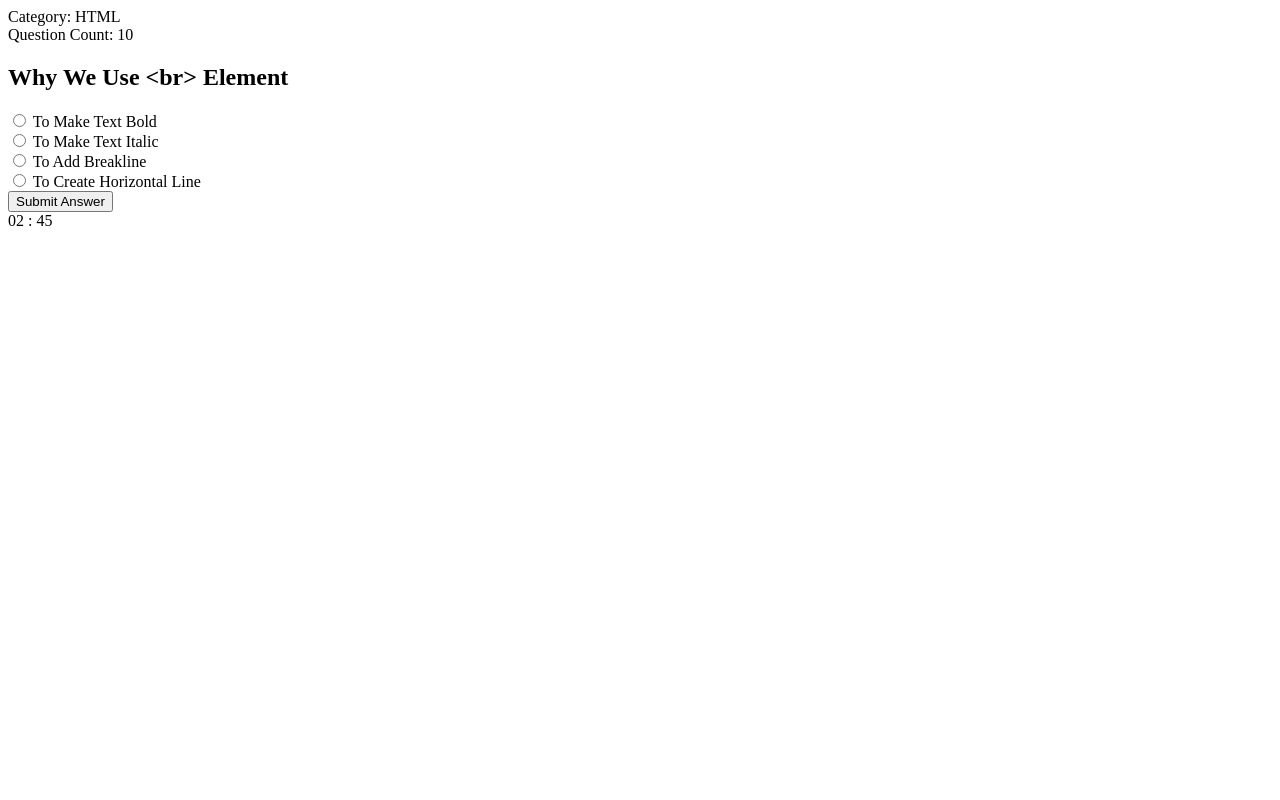
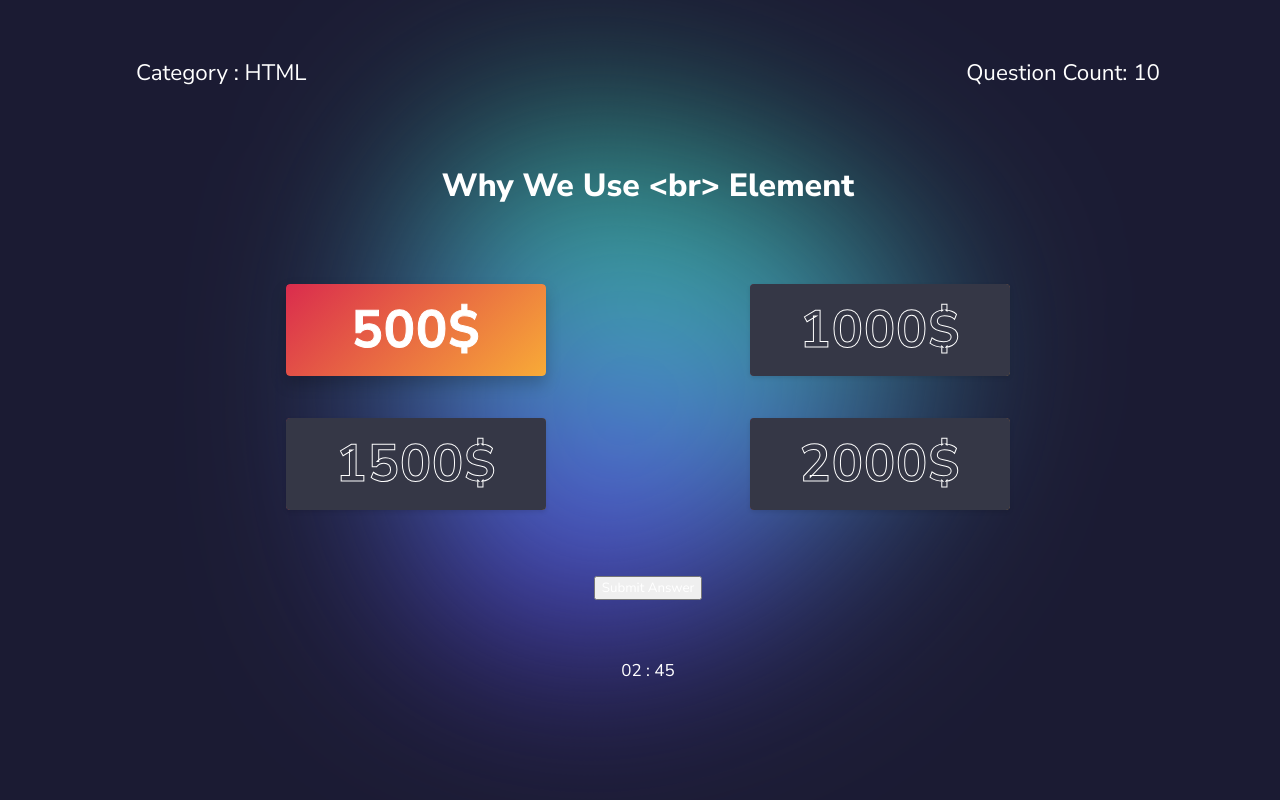
Before and after one commit to ismailaib/html-quiz, a plain HTML site: page index.html in a window 1280 px wide. Drawn offline with Linux system fonts and the light colour scheme.

Commit message:
add code

```diff
--- a/assets/css/style.css
+++ b/assets/css/style.css
@@ -0,0 +1,319 @@
+@import url('https://fonts.googleapis.com/css?family=Poppins:100,100i,200,200i,300,300i,400,400i,500,500i,600,600i,700,700i,800,800i,900,900i&subset=devanagari,latin-ext');
+@import url('https://fonts.googleapis.com/css2?family=Nunito+Sans:wght@300;400;600;700;800&display=swap');
+*{
+    font-family:'Nunito Sans', sans-serif;
+    color: #fff;
+}
+body {
+    width: 100%;
+	background: var(--dark-blue);
+    font-family: 'Poppins', sans-serif;
+	font-size: 17px;
+	line-height: 30px;
+	-webkit-transition: all 300ms linear;
+	transition: all 300ms linear;
+}
+@keyframes rotate {
+    0% {
+      transform: rotate(0deg);
+    }
+    100% {
+      transform: rotate(360deg);
+    }
+  }
+  .gradient {
+    position: absolute;
+    --size: 250px;
+    --speed: 50s;
+    --easing: cubic-bezier(0.8, 0.2, 0.2, 0.8);
+    width: var(--size);
+    height: var(--size);
+    filter: blur(calc(var(--size) / 5));
+    background-image: linear-gradient(rgba(55, 235, 169, 0.85), #5b37eb);
+    animation: rotate var(--speed) var(--easing) alternate infinite;
+    border-radius: 30% 70% 70% 30%/30% 30% 70% 70%;
+    z-index: -999;
+  }
+
+  @media (min-width: 720px) {
+    .gradient {
+      --size: 500px;
+    }
+  }
+  body {
+    background-color: rgb(27, 27, 51);
+    position: absolute;
+    inset: 0;
+    display: flex;
+    place-content: center;
+    align-items: center;
+    overflow: hidden;
+  }
+
+  /* This is just to transition when you change the viewport size. */
+  * {
+    transition: all 0.25s ease-out;
+  }
+:root{
+    --h1-size :2rem;
+    --h2-size :1.4rem;
+    --h3-size :1.2rem;
+    --p-size  :0.9rem;
+    --white: #ffffff;
+	--light: #f0eff3;
+	--black: #000000;
+	--dark-blue: #1f2029;
+	--dark-light: #353746;
+	--red: #da2c4d;
+	--yellow: #f8ab37;
+	--grey: #ecedf3;
+}
+.quiz-app {
+    display: flex;
+    flex-direction: column;
+    align-items: center;
+    width: 100%;
+    height: 100vh;
+    justify-content: center;
+    align-content: center;
+    gap: 7%;
+}
+.quiz-info {
+    display: flex;
+    justify-content: space-between;
+    align-items: center;
+    flex-direction: row;
+    width: 80%;
+    font-size: var(--h2-size);
+}
+.quiz-area h2{
+    font-size: var(--h1-size);
+    font-weight: 800;
+}
+.answer-area {
+    display: grid;
+    justify-items: center;
+    grid-template-columns: 1fr 1fr;
+    width: 70%;
+    gap: 2rem;
+}
+.answer-area .answer{
+    font-size: var(--h2-size);
+    font-weight: 600;
+    -webkit-user-select: none;
+  -moz-user-select: none;
+  -ms-user-select: none;
+  user-select: none;
+}
+
+
+
+:root {
+
+}
+
+/* #Primary
+================================================== */
+
+body{
+
+}
+p{
+    font-family: 'Poppins', sans-serif;
+	font-size: 17px;
+	line-height: 30px;
+	color: var(--white);
+	letter-spacing: 1px;
+	font-weight: 500;
+	-webkit-transition: all 300ms linear;
+	transition: all 300ms linear;
+}
+::selection {
+	color: var(--white);
+	background-color: var(--black);
+}
+::-moz-selection {
+	color: var(--white);
+	background-color: var(--black);
+}
+mark{
+	color: var(--white);
+	background-color: var(--black);
+}
+.section {
+    position: relative;
+	width: 100%;
+	display: block;
+	text-align: center;
+	margin: 0 auto;
+}
+.over-hide {
+    overflow: hidden;
+}
+.z-bigger {
+    z-index: 100 !important;
+}
+
+
+.background-color{
+	position: fixed;
+	top: 0;
+	left: 0;
+	width: 100%;
+	height: 100%;
+	background-color: var(--dark-blue);
+	z-index: 1;
+	-webkit-transition: all 300ms linear;
+	transition: all 300ms linear;
+}
+.checkbox:checked ~ .background-color{
+	background-color: var(--white);
+}
+
+
+[type="checkbox"]:checked,
+[type="checkbox"]:not(:checked),
+[type="radio"]:checked,
+[type="radio"]:not(:checked){
+	position: absolute;
+	left: -9999px;
+	width: 0;
+	height: 0;
+	visibility: hidden;
+}
+.checkbox:checked + label,
+.checkbox:not(:checked) + label{
+	position: relative;
+	width: 70px;
+	display: inline-block;
+	padding: 0;
+	margin: 0 auto;
+	text-align: center;
+	margin: 17px 0;
+	margin-top: 100px;
+	height: 6px;
+	border-radius: 4px;
+	background-image: linear-gradient(298deg, var(--red), var(--yellow));
+	z-index: 100 !important;
+}
+.checkbox:checked + label:before,
+.checkbox:not(:checked) + label:before {
+	position: absolute;
+	font-family: 'unicons';
+	cursor: pointer;
+	top: -17px;
+	z-index: 2;
+	font-size: 20px;
+	line-height: 40px;
+	text-align: center;
+	width: 40px;
+	height: 40px;
+	border-radius: 50%;
+	-webkit-transition: all 300ms linear;
+	transition: all 300ms linear;
+}
+.checkbox:not(:checked) + label:before {
+	content: '\eac1';
+	left: 0;
+	color: var(--grey);
+	background-color: var(--dark-light);
+	box-shadow: 0 4px 4px rgba(0,0,0,0.15), 0 0 0 1px rgba(26,53,71,0.07);
+}
+.checkbox:checked + label:before {
+	content: '\eb8f';
+	left: 30px;
+	color: var(--yellow);
+	background-color: var(--dark-blue);
+	box-shadow: 0 4px 4px rgba(26,53,71,0.25), 0 0 0 1px rgba(26,53,71,0.07);
+}
+
+.checkbox:checked ~ .section .container .row .col-12 p{
+	color: var(--dark-blue);
+}
+.checkbox-budget:checked + label,
+.checkbox-budget:not(:checked) + label{
+	position: relative;
+	display: inline-block;
+	padding: 0;
+	padding-top: 20px;
+	padding-bottom: 20px;
+	width: 260px;
+	font-size: 52px;
+	line-height: 52px;
+	font-weight: 700;
+	letter-spacing: 1px;
+	margin: 0 auto;
+	margin-left: 5px;
+	margin-right: 5px;
+	margin-bottom: 10px;
+	text-align: center;
+	border-radius: 4px;
+	overflow: hidden;
+	cursor: pointer;
+	text-transform: uppercase;
+	-webkit-transition: all 300ms linear;
+	transition: all 300ms linear;
+	-webkit-text-stroke: 1px var(--white);
+    text-stroke: 1px var(--white);
+    -webkit-text-fill-color: transparent;
+    text-fill-color: transparent;
+    color: transparent;
+}
+.checkbox-budget:not(:checked) + label{
+	background-color: var(--dark-light);
+	box-shadow: 0 2px 4px 0 rgba(0, 0, 0, 0.1);
+}
+.checkbox-budget:checked + label{
+	background-color: transparent;
+	box-shadow: 0 8px 16px 0 rgba(0, 0, 0, 0.2);
+}
+.checkbox-budget:not(:checked) + label:hover{
+	box-shadow: 0 8px 16px 0 rgba(0, 0, 0, 0.2);
+}
+.checkbox-budget:checked + label::before,
+.checkbox-budget:not(:checked) + label::before{
+	position: absolute;
+	content: '';
+	top: 0;
+	left: 0;
+	width: 100%;
+	height: 100%;
+	border-radius: 4px;
+	background-image: linear-gradient(138deg, var(--red), var(--yellow));
+	z-index: -1;
+}
+.checkbox-budget:checked + label span,
+.checkbox-budget:not(:checked) + label span{
+	position: relative;
+	display: block;
+}
+.checkbox-budget:checked + label span::before,
+.checkbox-budget:not(:checked) + label span::before{
+	position: absolute;
+	content: attr(data-hover);
+	top: 0;
+	left: 0;
+	width: 100%;
+	overflow: hidden;
+	-webkit-text-stroke: transparent;
+    text-stroke: transparent;
+    -webkit-text-fill-color: var(--white);
+    text-fill-color: var(--white);
+    color: var(--white);
+	-webkit-transition: max-height 0.3s;
+	-moz-transition: max-height 0.3s;
+	transition: max-height 0.3s;
+}
+.checkbox-budget:not(:checked) + label span::before{
+	max-height: 0;
+}
+.checkbox-budget:checked + label span::before{
+	max-height: 100%;
+}
+
+.checkbox:checked ~ .section .container .row .col-xl-10 .checkbox-budget:not(:checked) + label{
+	background-color: var(--light);
+	-webkit-text-stroke: 1px var(--dark-blue);
+    text-stroke: 1px var(--dark-blue);
+	box-shadow: 0 1x 4px 0 rgba(0, 0, 0, 0.05);
+}
--- a/index.html
+++ b/index.html
@@ -4,34 +4,36 @@
 	<meta charset="UTF-8">
 	<meta http-equiv="X-UA-Compatible" content="IE=edge">
 	<meta name="viewport" content="width=device-width, initial-scale=1.0">
+	<link rel="stylesheet" href="assets/css/style.css">
 	<title>Quiz-App-V2.0.0</title>
 </head>
 <body>
+	<div class="gradient"></div>
 	<section class="quiz-app">
 		<div class="quiz-info">
-			<div class="category"> Category: <span>HTML</span></div>
+			<div class="category"> Category : <span>HTML</span></div>
 			<div class="count">Question Count: <span>10</span></div>
 		</div>
 		<div class="quiz-area">
 			<h2>Why We Use &lt;br&gt; Element</h2>
 		</div>
 		<div class="answer-area">
-			<div class="answer">
-				<input type="radio" id="answer_1" name="questions">
-				<label for="answer_1">To Make Text Bold</label>
-			</div>
-			<div class="answer">
-				<input type="radio" id="answer_2" name="questions">
-				<label for="answer_2">To Make Text Italic</label>
-			</div>
-			<div class="answer">
-				<input type="radio" id="answer_3" name="questions">
-				<label for="answer_3">To Add Breakline</label>
-			</div>
-			<div class="answer">
-				<input type="radio" id="answer_4" name="questions">
-				<label for="answer_4">To Create Horizontal Line</label>
-			</div>
+			<input class="checkbox-budget" type="radio" name="budget" id="budget-1" checked>
+			<label class="for-checkbox-budget" for="budget-1">
+				<span data-hover="500$">500$</span>
+			</label><!--
+			--><input class="checkbox-budget" type="radio" name="budget" id="budget-2">
+			<label class="for-checkbox-budget" for="budget-2">
+				<span data-hover="1000$">1000$</span>
+			</label><!--
+			--><input class="checkbox-budget" type="radio" name="budget" id="budget-3">
+			<label class="for-checkbox-budget" for="budget-3">
+				<span data-hover="1500$">1500$</span>
+			</label><!--
+			--><input class="checkbox-budget" type="radio" name="budget" id="budget-4">
+			<label class="for-checkbox-budget" for="budget-4">
+				<span data-hover="2000$">2000$</span>
+			</label>
 		</div>
 		<button class="submit-button">Submit Answer</button>
 		<div class="bullets">
```
